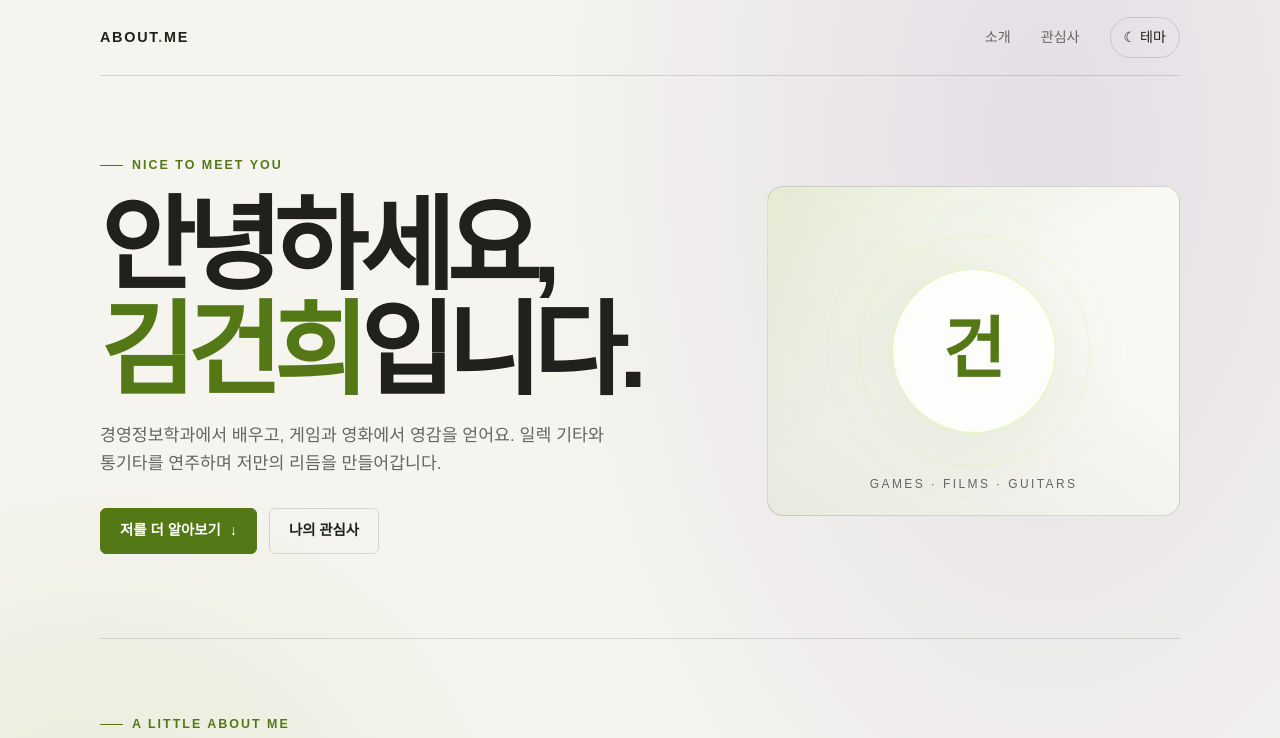
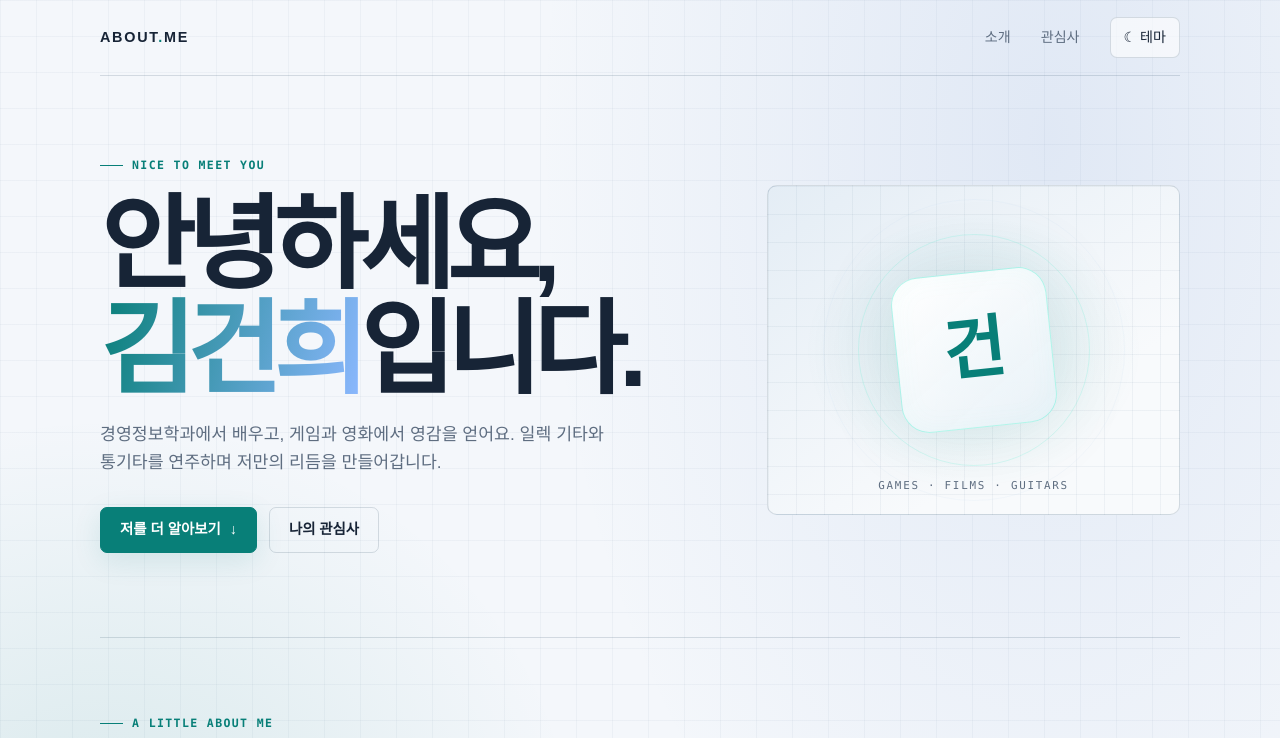
Before and after one commit to gungallagehr/week11-mini, a plain HTML site: page index.html in a window 1280 px wide. Both pictures are taken after a click on the button "☼ 테마". Shown: the top 738 px of the page. Drawn offline with Linux system fonts and the light colour scheme.

Commit message:
자기소개 페이지 스타일 개선
Co-authored-by: Copilot <223556219+Copilot@users.noreply.github.com>

```diff
--- a/index.html
+++ b/index.html
@@ -3,20 +3,20 @@
 <head>
   <meta charset="UTF-8">
   <meta name="viewport" content="width=device-width, initial-scale=1.0">
-  <meta name="theme-color" content="#111114">
+  <meta name="theme-color" content="#080c14">
   <title>김건희 | 나를 소개합니다</title>
   <style>
     :root {
       color-scheme: dark;
-      --bg: #111114;
-      --surface: #1b1b20;
-      --surface-soft: #222228;
-      --text: #f5f2ed;
-      --muted: #aaa6a2;
-      --accent: #c7f36b;
-      --accent-ink: #171a0f;
-      --line: rgba(255, 255, 255, .11);
-      --glow: rgba(199, 243, 107, .15);
+      --bg: #080c14;
+      --surface: #101827;
+      --surface-soft: #151f30;
+      --text: #edf4ff;
+      --muted: #9aa9bd;
+      --accent: #65efd5;
+      --accent-ink: #071411;
+      --line: rgba(174, 202, 235, .14);
+      --glow: rgba(67, 220, 202, .16);
     }
 
     * { box-sizing: border-box; }
@@ -26,13 +26,16 @@
     body {
       margin: 0;
       background:
-        radial-gradient(ellipse at 82% 7%, rgba(120, 83, 171, .14), transparent 32rem),
-        radial-gradient(ellipse at 8% 44%, var(--glow), transparent 28rem),
+        radial-gradient(ellipse at 82% 7%, rgba(65, 99, 183, .2), transparent 32rem),
+        radial-gradient(ellipse at 8% 44%, var(--glow), transparent 30rem),
+        linear-gradient(rgba(148, 180, 218, .035) 1px, transparent 1px),
+        linear-gradient(90deg, rgba(148, 180, 218, .035) 1px, transparent 1px),
         var(--bg);
+      background-size: auto, auto, 36px 36px, 36px 36px, auto;
       color: var(--text);
-      font-family: "Pretendard", "Apple SD Gothic Neo", "Malgun Gothic", sans-serif;
+      font-family: "Pretendard", "Noto Sans KR", "Apple SD Gothic Neo", "Malgun Gothic", sans-serif;
       line-height: 1.65;
-      transition: background-color .25s, color .25s;
+      transition: color .25s;
     }
 
     a { color: inherit; text-decoration: none; }
@@ -55,13 +58,13 @@
 
     .theme-toggle {
       border: 1px solid var(--line);
-      border-radius: 999px;
+      border-radius: 7px;
       padding: 8px 13px;
       color: var(--text);
-      background: transparent;
+      background: rgba(255, 255, 255, .025);
       cursor: pointer;
     }
-    .theme-toggle:hover { border-color: var(--accent); }
+    .theme-toggle:hover { border-color: var(--accent); color: var(--accent); }
 
     .hero {
       min-height: 520px;
@@ -77,14 +80,21 @@
       align-items: center;
       gap: 9px;
       color: var(--accent);
-      font-size: .78rem;
+      font-family: "SFMono-Regular", Consolas, "Liberation Mono", monospace;
+      font-size: .72rem;
       font-weight: 800;
-      letter-spacing: .16em;
+      letter-spacing: .12em;
       text-transform: uppercase;
     }
     .eyebrow::before { content: ""; width: 23px; height: 1px; background: currentColor; }
-    h1 { margin: 18px 0 16px; font-size: clamp(3.2rem, 8vw, 6.7rem); line-height: 1.03; letter-spacing: -.075em; }
-    h1 span { color: var(--accent); }
+    h1 { margin: 18px 0 16px; font-size: clamp(3.2rem, 8vw, 6.7rem); line-height: 1.03; letter-spacing: -.075em; font-weight: 850; }
+    h1 span {
+      color: var(--accent);
+      background: linear-gradient(105deg, var(--accent), #8cb8ff);
+      -webkit-background-clip: text;
+      background-clip: text;
+      -webkit-text-fill-color: transparent;
+    }
     .intro { max-width: 520px; margin: 0; color: var(--muted); font-size: 1.08rem; }
     .hero-actions { display: flex; flex-wrap: wrap; gap: 12px; margin-top: 30px; }
     .button {
@@ -95,13 +105,13 @@
       min-height: 46px;
       padding: 0 19px;
       border: 1px solid var(--line);
-      border-radius: 6px;
+      border-radius: 7px;
       font-size: .9rem;
       font-weight: 700;
-      transition: transform .2s, background .2s;
+      transition: transform .2s, background .2s, border-color .2s, box-shadow .2s;
     }
-    .button:hover { transform: translateY(-2px); }
-    .button.primary { border-color: var(--accent); background: var(--accent); color: var(--accent-ink); }
+    .button:hover { transform: translateY(-2px); border-color: var(--accent); }
+    .button.primary { border-color: var(--accent); background: var(--accent); color: var(--accent-ink); box-shadow: 0 8px 28px var(--glow); }
 
     .hero-art {
       position: relative;
@@ -110,37 +120,41 @@
       place-items: center;
       overflow: hidden;
       border: 1px solid var(--line);
-      border-radius: 16px;
+      border-radius: 10px;
       background:
-        linear-gradient(145deg, rgba(199, 243, 107, .09), transparent 45%),
-        linear-gradient(35deg, #242329, #17171b 65%);
+        linear-gradient(rgba(124, 170, 214, .055) 1px, transparent 1px),
+        linear-gradient(90deg, rgba(124, 170, 214, .055) 1px, transparent 1px),
+        radial-gradient(ellipse at 50% 50%, rgba(44, 131, 147, .18), transparent 58%),
+        linear-gradient(145deg, #111e30, #0b111c 70%);
+      background-size: 28px 28px, 28px 28px, auto, auto;
     }
     .hero-art::before, .hero-art::after {
       content: "";
       position: absolute;
       width: 230px;
       height: 230px;
-      border: 1px solid rgba(199, 243, 107, .24);
+      border: 1px solid rgba(101, 239, 213, .22);
       border-radius: 50%;
     }
-    .hero-art::after { width: 300px; height: 300px; border-color: rgba(255, 255, 255, .08); }
+    .hero-art::after { width: 300px; height: 300px; border-color: rgba(174, 202, 235, .1); }
     .monogram {
       z-index: 1;
       display: grid;
-      width: 164px;
-      height: 164px;
+      width: 156px;
+      height: 156px;
       place-items: center;
-      border: 1px solid rgba(199, 243, 107, .5);
-      border-radius: 50%;
-      background: rgba(17, 17, 20, .74);
-      box-shadow: 0 0 80px var(--glow);
+      border: 1px solid rgba(101, 239, 213, .48);
+      border-radius: 28px;
+      background: linear-gradient(145deg, rgba(20, 38, 53, .95), rgba(8, 15, 25, .95));
+      box-shadow: 0 0 80px var(--glow), inset 0 0 28px rgba(101, 239, 213, .05);
       color: var(--accent);
       font-size: 4.2rem;
       font-weight: 900;
       letter-spacing: -.12em;
       padding-right: .12em;
+      transform: rotate(-6deg);
     }
-    .art-label { position: absolute; z-index: 1; bottom: 20px; color: var(--muted); font-size: .75rem; letter-spacing: .2em; }
+    .art-label { position: absolute; z-index: 1; bottom: 20px; color: var(--muted); font-family: "SFMono-Regular", Consolas, monospace; font-size: .68rem; letter-spacing: .16em; }
 
     .section { padding: 68px 0; border-top: 1px solid var(--line); }
     .section-heading { display: flex; align-items: end; justify-content: space-between; gap: 20px; margin-bottom: 28px; }
@@ -151,11 +165,12 @@
       min-height: 210px;
       padding: 25px;
       border: 1px solid var(--line);
-      border-radius: 10px;
-      background: linear-gradient(145deg, var(--surface), rgba(27, 27, 32, .54));
-      transition: border-color .2s, transform .2s;
+      border-radius: 8px;
+      background: linear-gradient(145deg, rgba(18, 29, 45, .96), rgba(13, 21, 33, .85));
+      box-shadow: 0 12px 30px rgba(0, 0, 0, .12);
+      transition: border-color .2s, transform .2s, box-shadow .2s;
     }
-    .card:hover { transform: translateY(-4px); border-color: rgba(199, 243, 107, .55); }
+    .card:hover { transform: translateY(-4px); border-color: rgba(101, 239, 213, .5); box-shadow: 0 16px 38px rgba(0, 0, 0, .2); }
     .card-icon { font-size: 1.55rem; }
     .card h3 { margin: 17px 0 7px; font-size: 1.16rem; }
     .card p { margin: 0; color: var(--muted); font-size: .9rem; }
@@ -167,8 +182,8 @@
       gap: 28px;
       padding: 30px;
       border: 1px solid var(--line);
-      border-radius: 10px;
-      background: var(--surface);
+      border-radius: 8px;
+      background: linear-gradient(110deg, rgba(19, 32, 49, .96), rgba(15, 24, 38, .92));
     }
     .quote p { max-width: 650px; margin: 0; font-size: clamp(1.15rem, 3vw, 1.7rem); font-weight: 700; letter-spacing: -.04em; }
     .quote p span { color: var(--accent); }
@@ -177,19 +192,25 @@
 
     .light-mode {
       color-scheme: light;
-      --bg: #f5f4ef;
+      --bg: #f4f7fb;
       --surface: #fff;
-      --surface-soft: #efeee8;
-      --text: #20211d;
-      --muted: #65665f;
-      --accent: #557817;
+      --surface-soft: #eaf0f6;
+      --text: #172436;
+      --muted: #5e6d80;
+      --accent: #087f78;
       --accent-ink: #fff;
-      --line: rgba(25, 28, 20, .14);
-      --glow: rgba(137, 178, 62, .13);
+      --line: rgba(33, 61, 91, .16);
+      --glow: rgba(8, 127, 120, .12);
+      background-image:
+        radial-gradient(ellipse at 82% 7%, rgba(80, 126, 201, .12), transparent 32rem),
+        radial-gradient(ellipse at 8% 44%, var(--glow), transparent 30rem),
+        linear-gradient(rgba(48, 82, 120, .045) 1px, transparent 1px),
+        linear-gradient(90deg, rgba(48, 82, 120, .045) 1px, transparent 1px);
     }
-    .light-mode .hero-art { background: linear-gradient(145deg, rgba(137, 178, 62, .16), transparent 45%), linear-gradient(35deg, #e8e9df, #f8f8f4 65%); }
-    .light-mode .monogram { background: rgba(255, 255, 255, .82); }
-    .light-mode .card { background: linear-gradient(145deg, var(--surface), rgba(255, 255, 255, .6)); }
+    .light-mode .hero-art { background: linear-gradient(rgba(48, 82, 120, .055) 1px, transparent 1px), linear-gradient(90deg, rgba(48, 82, 120, .055) 1px, transparent 1px), radial-gradient(ellipse at 50% 50%, rgba(8, 127, 120, .1), transparent 58%), linear-gradient(145deg, #e4edf5, #f8fafc 70%); background-size: 28px 28px, 28px 28px, auto, auto; }
+    .light-mode .monogram { background: linear-gradient(145deg, rgba(255, 255, 255, .98), rgba(232, 241, 247, .96)); }
+    .light-mode .card, .light-mode .quote { background: linear-gradient(145deg, rgba(255, 255, 255, .98), rgba(242, 247, 251, .92)); }
+    .light-mode .theme-toggle { background: rgba(255, 255, 255, .6); }
 
     @media (max-width: 720px) {
       .wrap { width: min(100% - 36px, 560px); }
@@ -198,7 +219,7 @@
       .nav a { display: none; }
       .hero { grid-template-columns: 1fr; gap: 34px; padding: 62px 0; }
       .hero-art { min-height: 260px; }
-      .monogram { width: 130px; height: 130px; font-size: 3.4rem; }
+      .monogram { width: 130px; height: 130px; border-radius: 23px; font-size: 3.4rem; }
       .section { padding: 54px 0; }
       .section-heading { align-items: start; flex-direction: column; }
       .cards { grid-template-columns: 1fr; }
```
